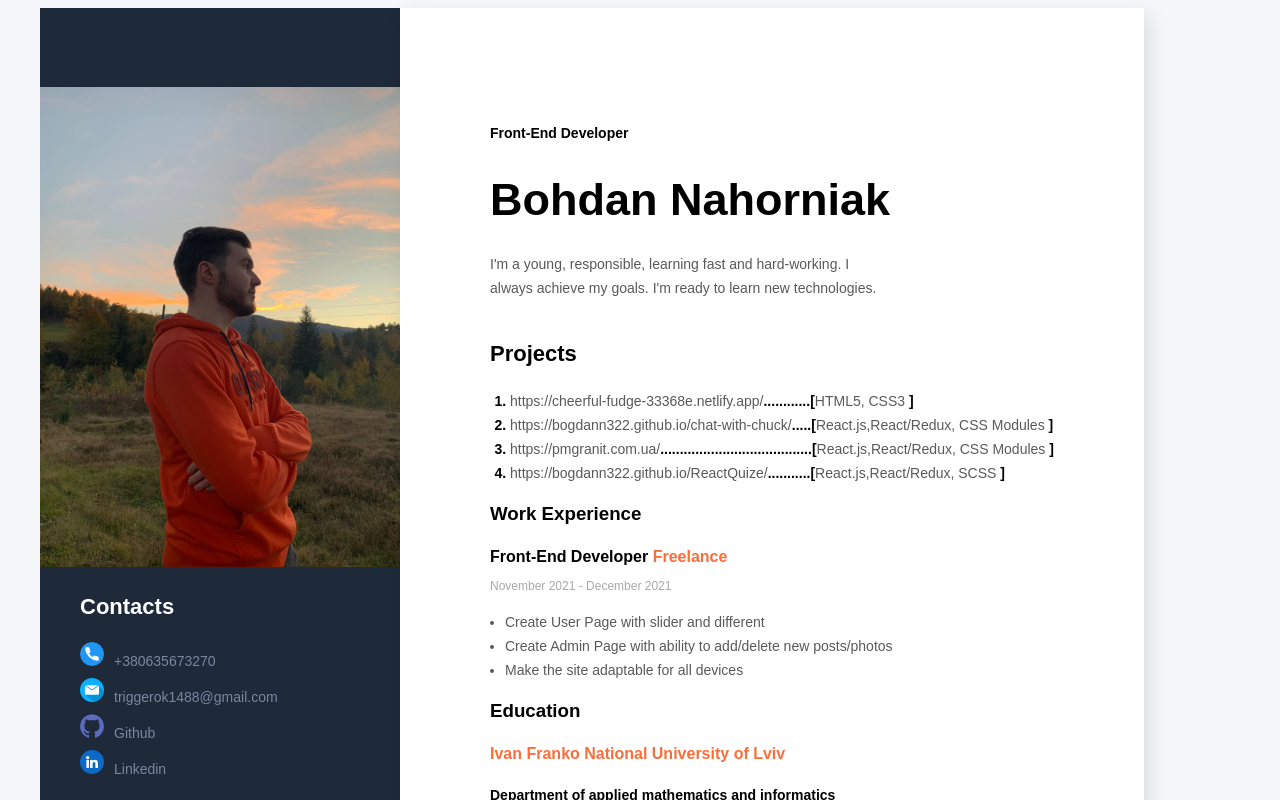
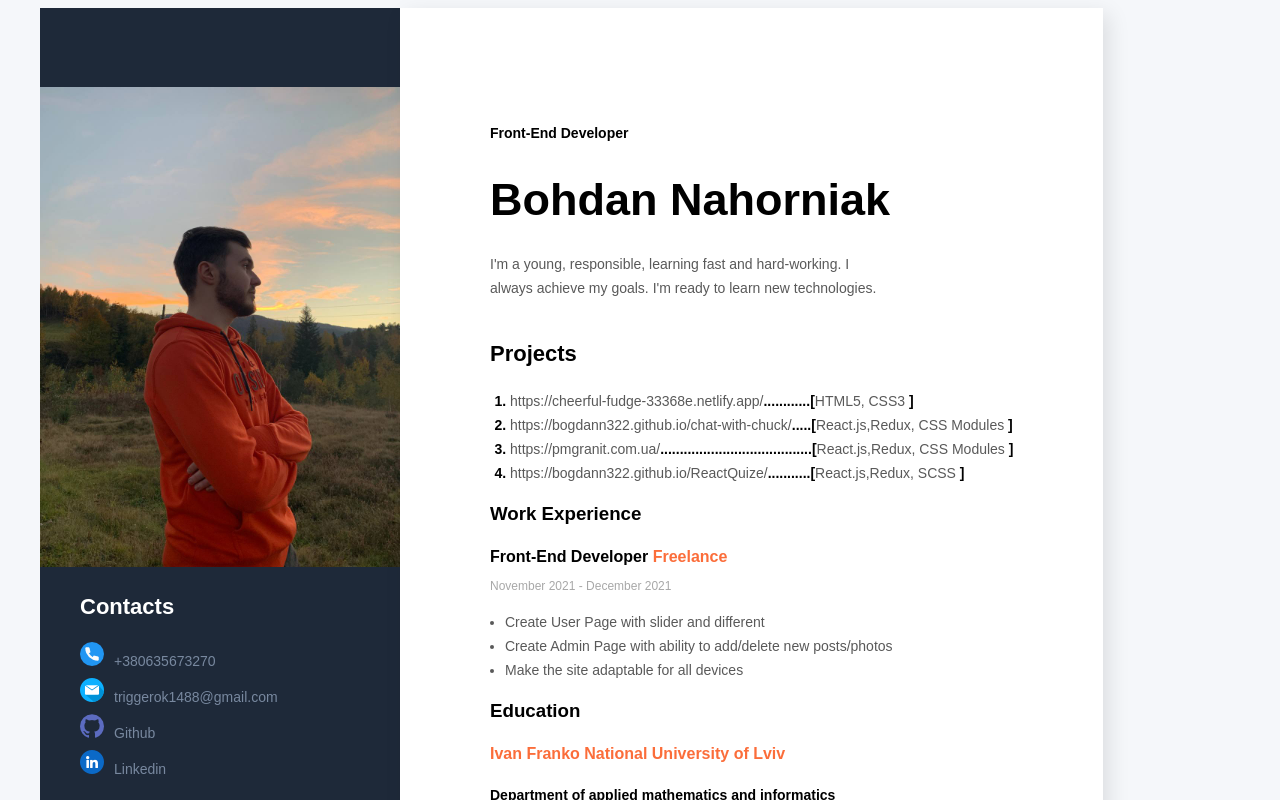
Before and after one commit to bogdann322/portfolio, a React (Create React App) app: page / in a window 1280 px wide. Shown: the top 800 px of the page. Built offline with nearby package versions, Linux system fonts and the light colour scheme.

Commit message:
fixed text

```diff
--- a/src/Components/Main/Main.jsx
+++ b/src/Components/Main/Main.jsx
@@ -44,7 +44,7 @@ const Main = () => {
 							</span>
 						</a>
 						.....[
-						<span className={styles.projectsText}>React.js,React/Redux, CSS Modules</span> ]
+						<span className={styles.projectsText}>React.js,Redux, CSS Modules</span> ]
 					</li>
 					<li className={styles.projectsItems}>
 						<a
@@ -59,7 +59,7 @@ const Main = () => {
 							</span>
 						</a>
 						.......................................[
-						<span className={styles.projectsText}>React.js,React/Redux, CSS Modules</span> ]
+						<span className={styles.projectsText}>React.js,Redux, CSS Modules</span> ]
 					</li>
 					<li className={styles.projectsItems}>
 						<a
@@ -74,7 +74,7 @@ const Main = () => {
 							</span>
 						</a>
 						...........[
-						<span className={styles.projectsText}>React.js,React/Redux, SCSS</span> ]
+						<span className={styles.projectsText}>React.js,Redux, SCSS</span> ]
 					</li>
 				</ol>
 			</div>
```
